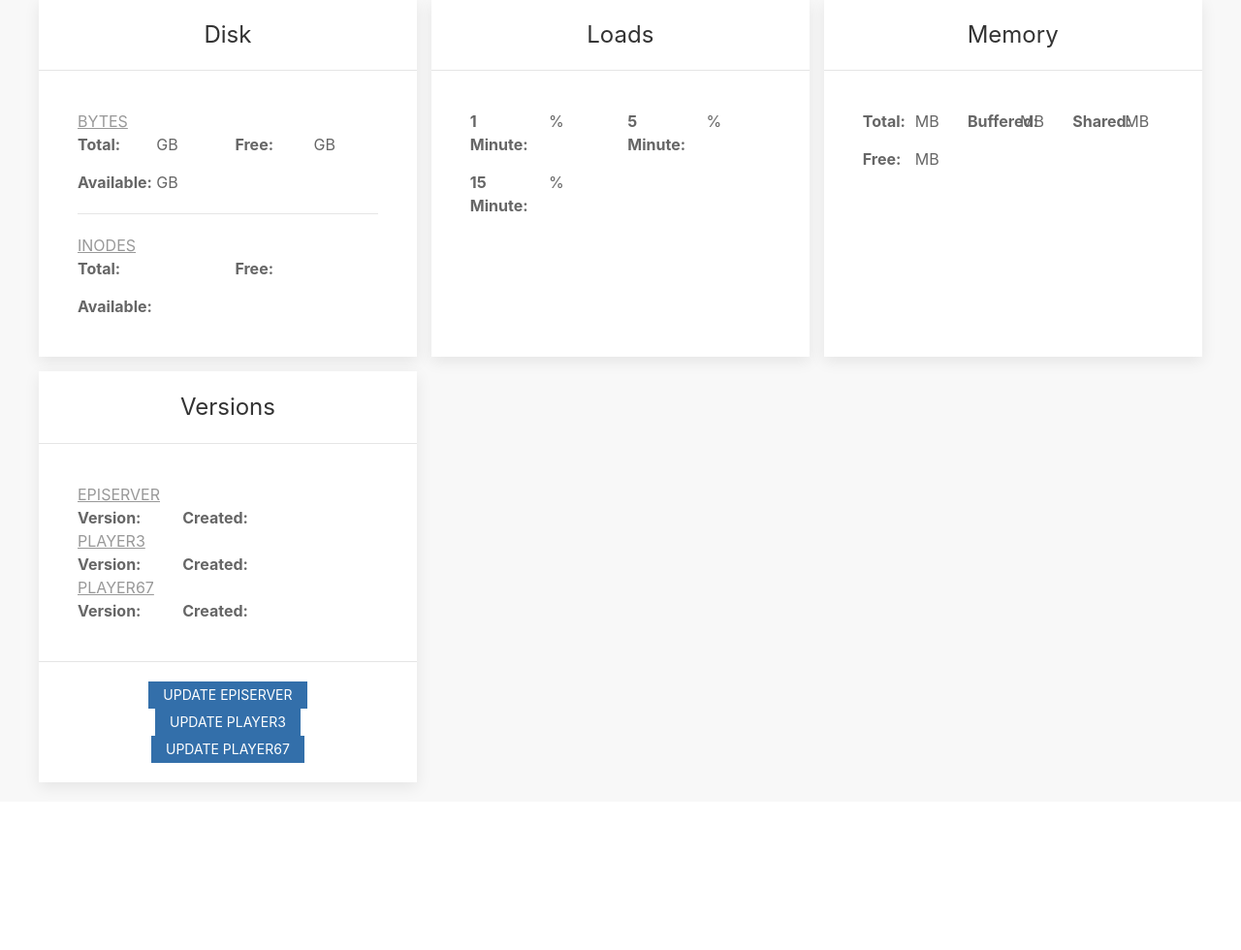
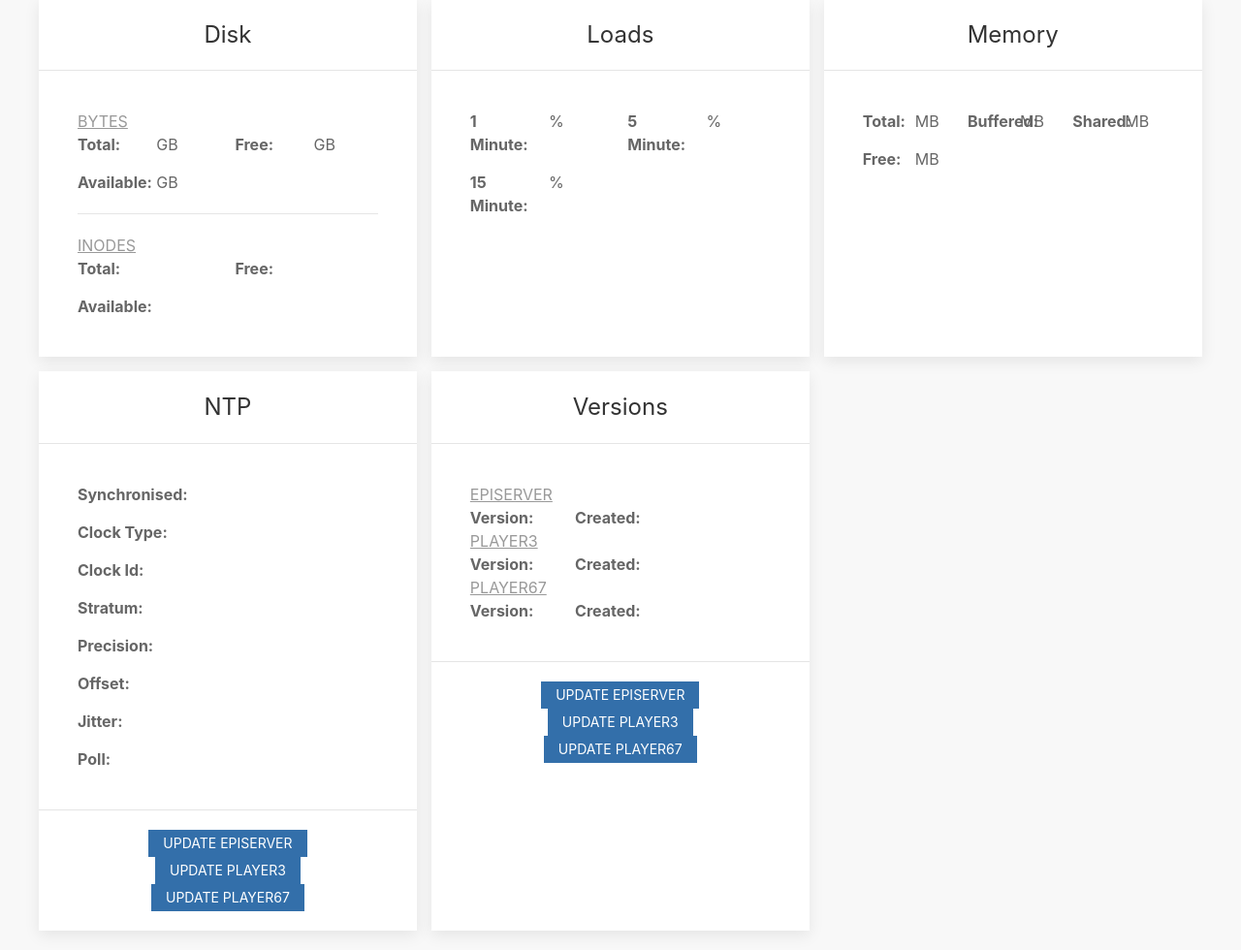
Before and after one commit to martim01/ePi, a PHP site: page /system/index.php?loopi=1 in a window 1280 px wide. Shown: the part 804-1784 px from the top of the page at 97% size. Before the commit the page ends 1620 px from the top, so only its background shows below. Run offline with PHP 8.4, Linux system fonts and the light colour scheme.

Commit message:
feature(loopi): added NTP status

```diff
--- a/loopi/js/ajax.js
+++ b/loopi/js/ajax.js
@@ -2379,6 +2379,23 @@
 	document.getElementById('system-ram-buffered').innerHTML = Math.round(jsonObj.system.ram.buffered/1048576);
 	document.getElementById('system-ram-shared').innerHTML = Math.round(jsonObj.system.ram.shared/1048576);
 	document.getElementById('system-ram-free').innerHTML = Math.round(jsonObj.system.ram.free/1048576);
+
+
+	if(jsonObj.ntp.error !== undefined)
+	{
+		document.getElementById("ntp-sync").innerHTML = jsonObj.ntp.error;
+	}
+	else
+	{
+		document.getElementById("ntp-sync").innerHTML = jsonObj.ntp.synchronised;
+		document.getElementById("ntp-clock").innerHTML = jsonObj.ntp.source;
+		document.getElementById("ntp-refid").innerHTML = jsonObj.ntp.refid;
+		document.getElementById("ntp-stratum").innerHTML = jsonObj.ntp.stratum;
+		document.getElementById("ntp-precision").innerHTML = Math.round(Math.pow(2, jsonObj.ntp.precision)*1000000)+"us";
+		document.getElementById("ntp-offset").innerHTML = jsonObj.ntp.offset+"s";
+		document.getElementById("ntp-jitter").innerHTML = jsonObj.ntp.sys_jitter+"s";
+		document.getElementById("ntp-poll").innerHTML = Math.pow(2, jsonObj.ntp.tc)+"s";
+	}
 }
 
 function restart(command)
--- a/loopi/system/index.php
+++ b/loopi/system/index.php
@@ -128,6 +128,37 @@
 						</div>
 					</div>
 				</div>
+				<div>
+					<div class="uk-card uk-card-default">
+						<div class="uk-card-header"> <h3 class="uk-card-title">NTP</h3></div>
+						<div class="uk-card-body uk-text-left">
+							<div class="uk-grid-small uk-text-left" uk-grid>
+								<div class="uk-width-1-2"><span class='uk-text-bold'>Synchronised:</span></div>
+								<div class="uk-width-expand"><span id="ntp-sync"></span></div>
+								<div class="uk-width-1-2"><span class='uk-text-bold'>Clock Type:</span></div>
+								<div class="uk-width-expand"><span id="ntp-clock"></span></div>
+								<div class="uk-width-1-2"><span class='uk-text-bold'>Clock Id:</span></div>
+								<div class="uk-width-expand"><span id="ntp-refid"></span></div>
+								<div class="uk-width-1-2"><span class='uk-text-bold'>Stratum:</span></div>
+								<div class="uk-width-expand"><span id="ntp-stratum"></span></div>
+								<div class="uk-width-1-2"><span class='uk-text-bold'>Precision:</span></div>
+								<div class="uk-width-expand"><span id="ntp-precision"></span></div>
+								<div class="uk-width-1-2"><span class='uk-text-bold'>Offset:</span></div>
+								<div class="uk-width-expand"><span id="ntp-offset"></span></div>
+								<div class="uk-width-1-2"><span class='uk-text-bold'>Jitter:</span></div>
+								<div class="uk-width-expand"><span id="ntp-jitter"></span></div>
+								<div class="uk-width-1-2"><span class='uk-text-bold'>Poll:</span></div>
+								<div class="uk-width-expand"><span id="ntp-poll"></span></div>
+							</div>
+
+						</div>
+						<div class="uk-card-footer">
+							<button class="uk-button uk-button-small loopi_button_update" onclick="showUpdate('episerver')">Update episerver</button>
+							<button class="uk-button uk-button-small loopi_button_update" onclick="showUpdate('player3')">Update player3</button>
+							<button class="uk-button uk-button-small loopi_button_update" onclick="showUpdate('player67')">Update player67</button>
+						</div>
+					</div>
+				</div>
 
 				<div>
 					<div class="uk-card uk-card-default">
```
